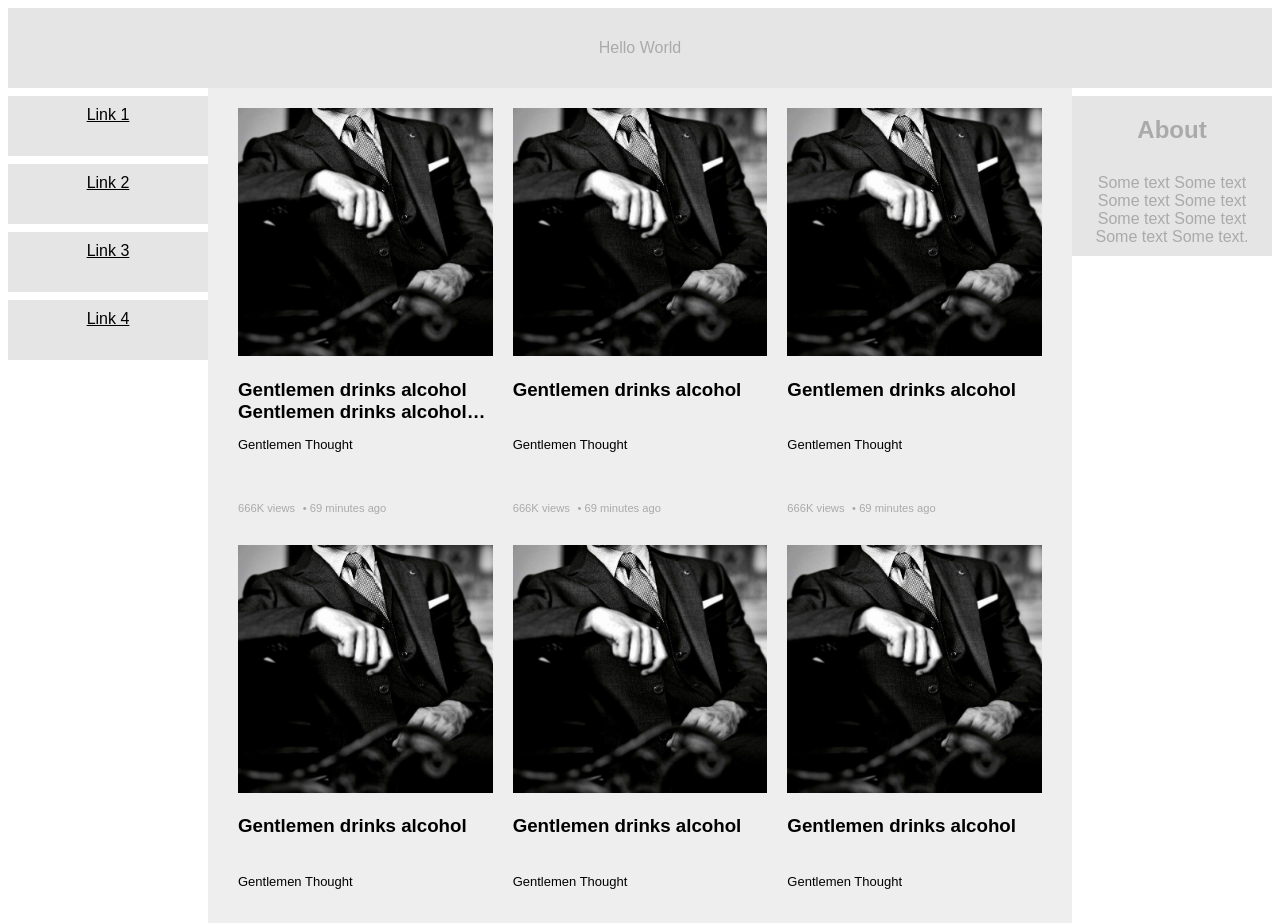
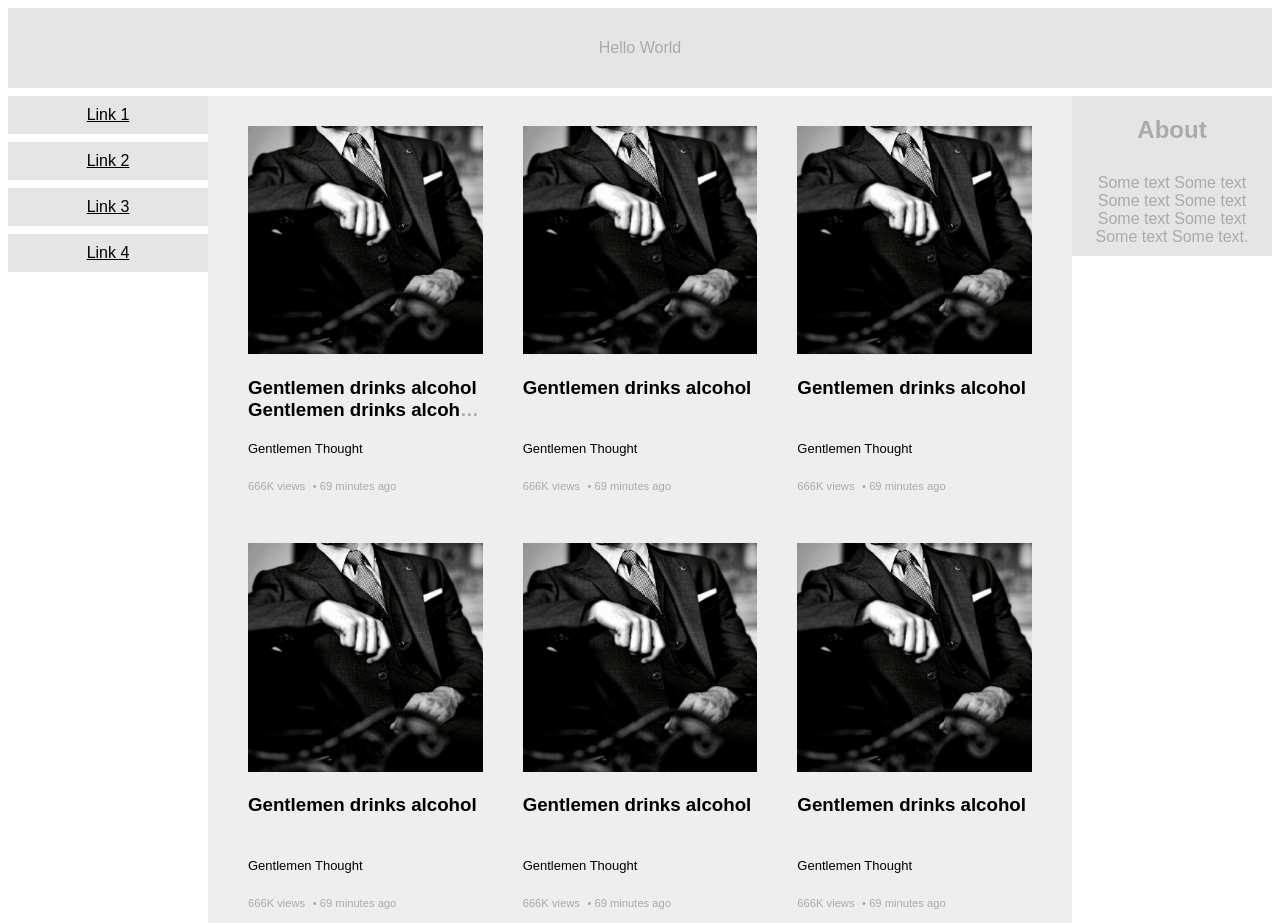
Before and after one commit to rockerinnight/ncc-htmlcss, a plain HTML site: page index.html in a window 1280 px wide. Shown: the top 923 px of the page. Drawn offline with Linux system fonts and the light colour scheme.

Commit message:
sửa lại css lần 2

```diff
--- a/bt1.css
+++ b/bt1.css
@@ -66,7 +66,7 @@
 }
 
 .card {
-    margin: 10px;
+    margin: 20px;
 }
 
 .time, .views {
@@ -76,6 +76,7 @@
 
 .video-thumbnail img {
     width: 100%;
+    height: auto;
 }
 
 .card a {
@@ -91,10 +92,10 @@
     font-size: small;
 }
 
-.video-title h3, a {
+.video-title h3 {
     overflow: hidden;
     text-overflow: ellipsis;
-    height: 40px;
+    height: 45px;
     display: -webkit-box;
     -webkit-box-orient: vertical;
     -webkit-line-clamp: 2;
@@ -103,21 +104,22 @@
 #mid-content {
     display: grid;
     grid-template-columns: auto auto auto auto;
+    margin-top: 8px;
 }
 
-@media only screen and (min-width: 1100px) and (max-width: 1300px) {
+@media only screen and (min-width: 1200px) and (max-width: 1450px) {
     #mid-content {
         grid-template-columns: auto auto auto;
     }
 }
 
-@media only screen and (min-width: 780px) and (max-width: 1100px) {
+@media only screen and (min-width: 750px) and (max-width: 1200px) {
     #mid-content {
         grid-template-columns: auto auto;
     }
 }
 
-@media only screen and (max-width: 780px) {
+@media only screen and (max-width: 750px) {
     #content-wrapper {
         grid-template-columns: 100%;
     }
```
